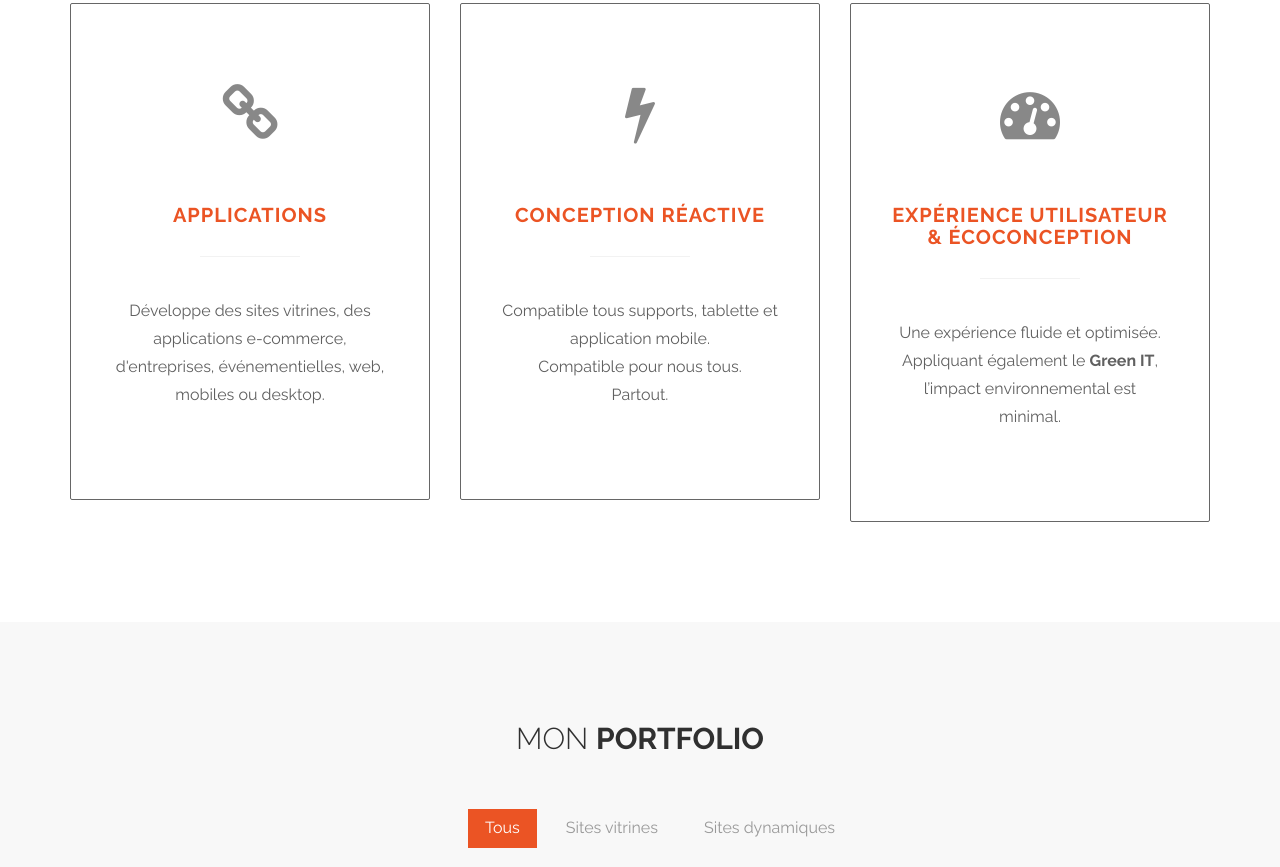
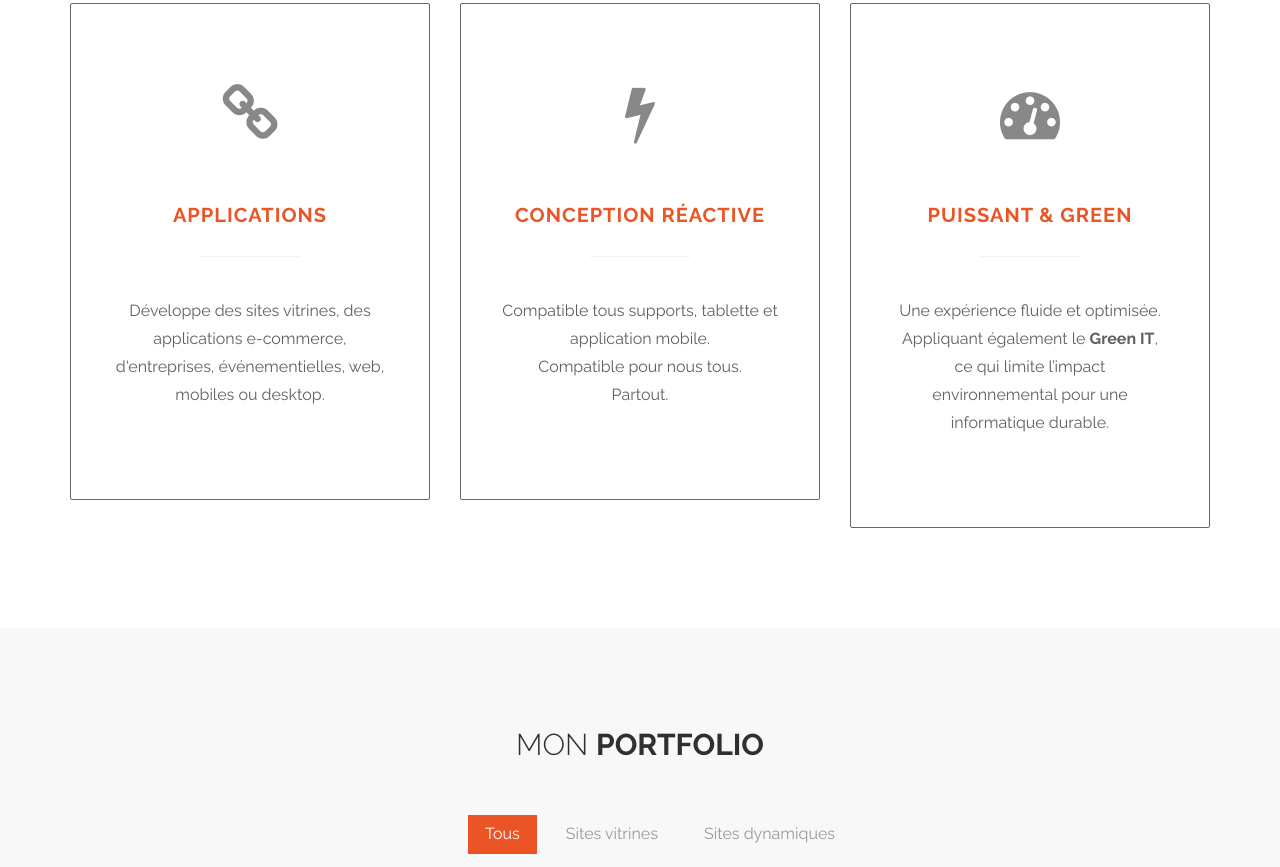
Before and after one commit to Nicolas-Cohen/OC-Projet-12, a plain HTML site: page index.html in a window 1280 px wide. Shown: the part 1033-1900 px from the top of the page. Drawn offline with Linux system fonts and the light colour scheme.

Commit message:
MAJ de Mon travail

```diff
--- a/index.html
+++ b/index.html
@@ -91,10 +91,10 @@
 					<div class="col-md-4 col-sm-4">
 						<div class="work-wrapper">
 							<i class="fa fa-dashboard"></i>
-							<h3 class="text-uppercase tm-work-h3">Expérience utilisateur & écoconception</h3>
+							<h3 class="text-uppercase tm-work-h3">Puissant & Green</h3>
 							<hr>
 							<p>Une expérience fluide et optimisée. Appliquant également le <strong>Green IT</strong>,
-								l’impact environnemental est minimal.</p>
+								ce qui limite l’impact environnemental pour une informatique durable.</p>
 						</div>
 					</div>
 				</div>
```
